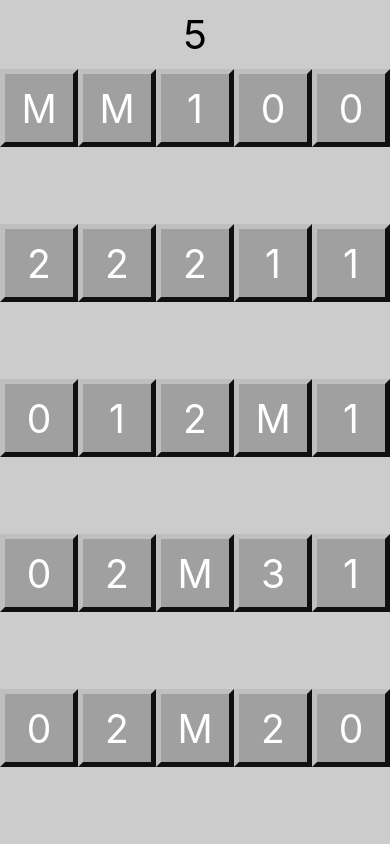
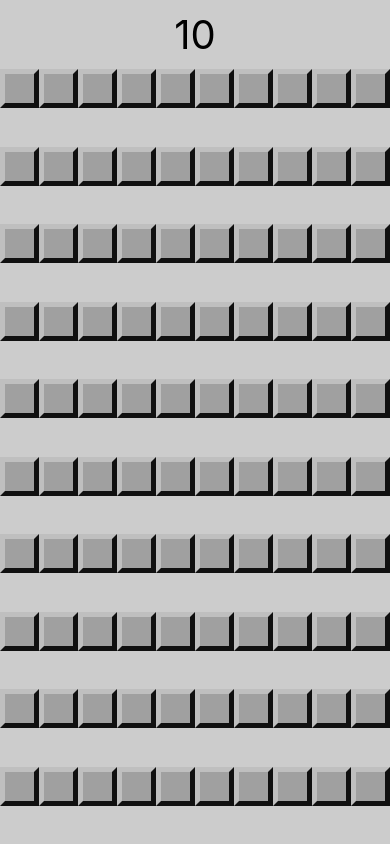
Before and after one commit to EmployingDGC/minesweeper_react_native, a React Native app: screen / in a window 390 px wide. Built offline with nearby package versions, Linux system fonts and the light colour scheme.

Commit message:
Update Main and CustomButton
implemented the button functions

```diff
--- a/src/App.js
+++ b/src/App.js
@@ -16,9 +16,9 @@ class App extends React.Component {
         }
 
         this.properts = {
-            mines: 5,
-            rows: 5,
-            columns: 5,
+            mines: 10,
+            rows: 10,
+            columns: 10,
         }
     }
 
--- a/src/components/CustomButton/index.js
+++ b/src/components/CustomButton/index.js
@@ -9,21 +9,71 @@ class CustomButton extends React.Component {
         super(props);
 
         this.state = {
+            displayText: this.props.styleText[0].display,
+            colorText: this.props.styleText[0].color,
 
+            disableButton: false,
+            backgroundColorButton: this.props.styleButton[0].backgroundColor,
+            borderColorButton: {
+                borderTopColor: this.props.styleButton[0].borderTopColor,
+                borderRightColor: this.props.styleButton[0].borderRightColor,
+                borderBottomColor: this.props.styleButton[0].borderBottomColor,
+                borderLeftColor: this.props.styleButton[0].borderLeftColor,
+            },
         }
+
+        console.log(this.state.borderColorButton);
+    }
+
+    onPress = (tittle) => {
+        const newborderColorButton = {
+            borderTopColor: "transparent",
+            borderLeftColor: "transparent",
+            borderRightColor: "transparent",
+            borderBottomColor: "transparent",
+        }
+
+        const newbackgroundColorButton = "#cccccc";
+        const newColorText = "#000000";
+
+        this.setState({
+            displayText: "flex",
+            colorText: newColorText,
+
+            disableButton: true,
+            backgroundColorButton: newbackgroundColorButton,
+            borderColorButton: newborderColorButton,
+        });
     }
 
     render() {
         return (
             <View>
                 <TouchableHighlight
-                    style={this.props.styleButton}
-                    onPress={this.props.onPress}
+                    style={[
+                        this.props.styleButton,
+                        {
+                            backgroundColor: this.state.backgroundColorButton,
+                        },
+                        this.state.borderColorButton,
+                    ]}
+                    onPress={() => this.onPress(this.props.tittle)}
                     activeOpacity={0.7}
                     underlayColor={`${this.props.styleButton.backgroundColor}5f`}
                     touchSoundDisabled={this.props.touchSoundDisabled}
+                    disabled={this.state.disableButton}
                 >
-                    <Text style={this.props.styleText}>{this.props.tittle}</Text>
+                    <Text
+                        style={[
+                            this.props.styleText,
+                            {
+                                display: this.state.displayText,
+                                color: this.state.colorText,
+                            }
+                        ]}
+                    >
+                        {(this.props.tittle === 0) ? "" : this.props.tittle}
+                    </Text>
                 </TouchableHighlight>
             </View>
         )
--- a/src/components/Main/index.js
+++ b/src/components/Main/index.js
@@ -11,7 +11,7 @@ class Main extends React.Component {
         super(props);
 
         this.state = {
-            // umaPropriedade: this.props.umaPropriedade,
+
         }
     }
 
@@ -35,7 +35,6 @@ class Main extends React.Component {
         const listComponents = [];
 
         let posMines = [];
-        let posMinesCount = [];
         let countAux = [];
         let allCell = [];
 
@@ -96,23 +95,17 @@ class Main extends React.Component {
             allCell[countAux[i]] += 1;
         }
 
-        console.log(`\n\n\t${qtyCell}\n\t${allCell}\n\t${posMines}\n\t${countAux}\n\t${posMinesCount}\n\n`);
+        // console.log(`\n\n\t${qtyCell}\n\t${allCell}\n\t${posMines}\n\t${countAux}\n\t${posMinesCount}\n\n`);
 
         for (let i = 0; i < qtyCell; i++) {
-            let value = "";
-
-            if (posMines.includes(i)) {
-                value = "M";
-            }
-
-            else {
-                value = allCell[i];
-            }
+            const content = posMines.includes(i) ? "M" : allCell[i];
 
             const component = (
                 <View key={i}>
                     <CustomButton
-                        tittle={value}
+                        opened
+                        mines={parseInt(content)}
+                        tittle={content}
                         styleButton={[
                             styles.button,
                             {
@@ -121,13 +114,12 @@ class Main extends React.Component {
                             },
                         ]}
                         styleText={[
-                            styles.text,
                             {
-                                display: "flex",
+                                display: "none",
                                 fontSize: (Dimensions.get("window").width / column) / 2,
+                                color: "#ffffff",
                             }
                         ]}
-                        onPress={() => {}}
                     />
                 </View>
             );
--- a/src/components/Main/styles.js
+++ b/src/components/Main/styles.js
@@ -17,10 +17,6 @@ const styles = StyleSheet.create({
         borderBottomColor: "#101010",
         borderLeftColor: "#bfbfbf",
     },
-
-    text: {
-        color: "#ffffff",
-    },
 });
 
 export default styles;
```
